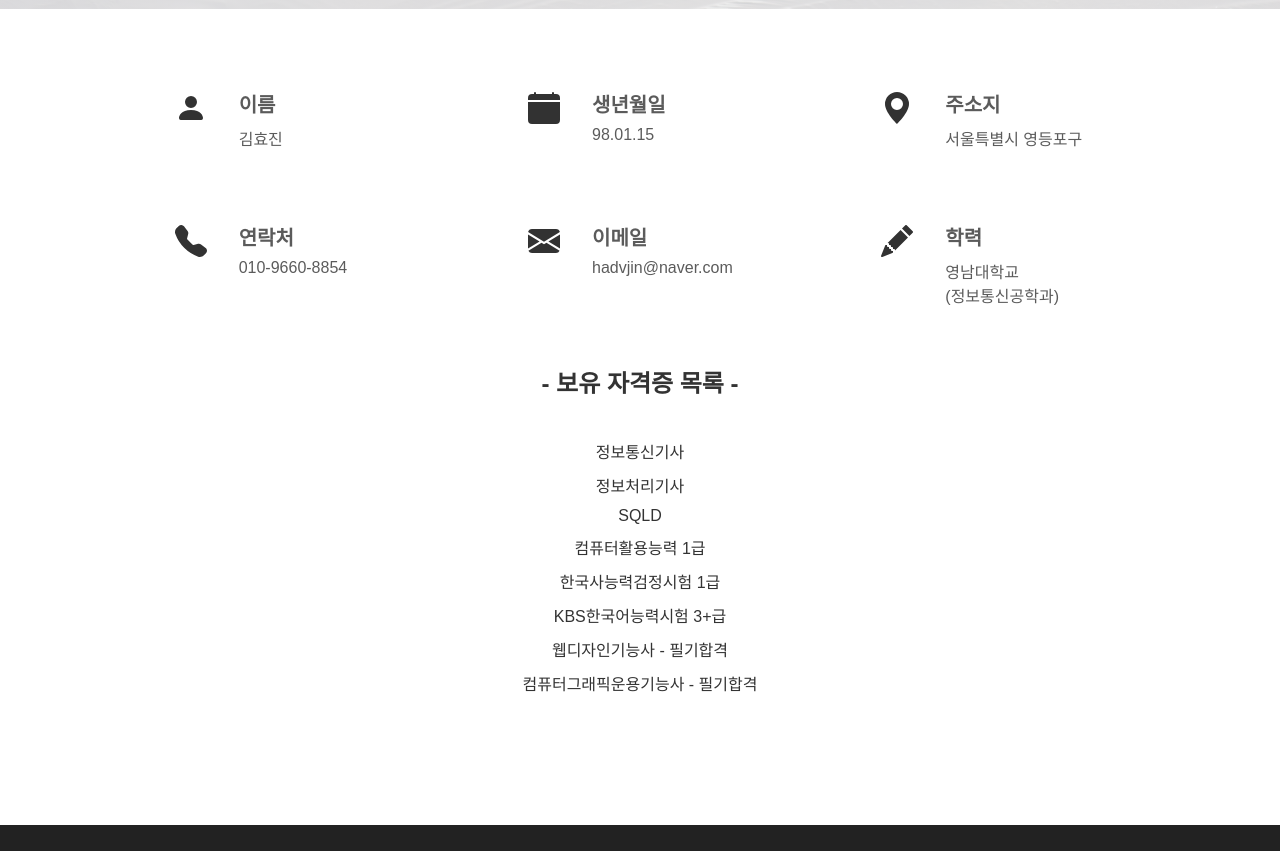
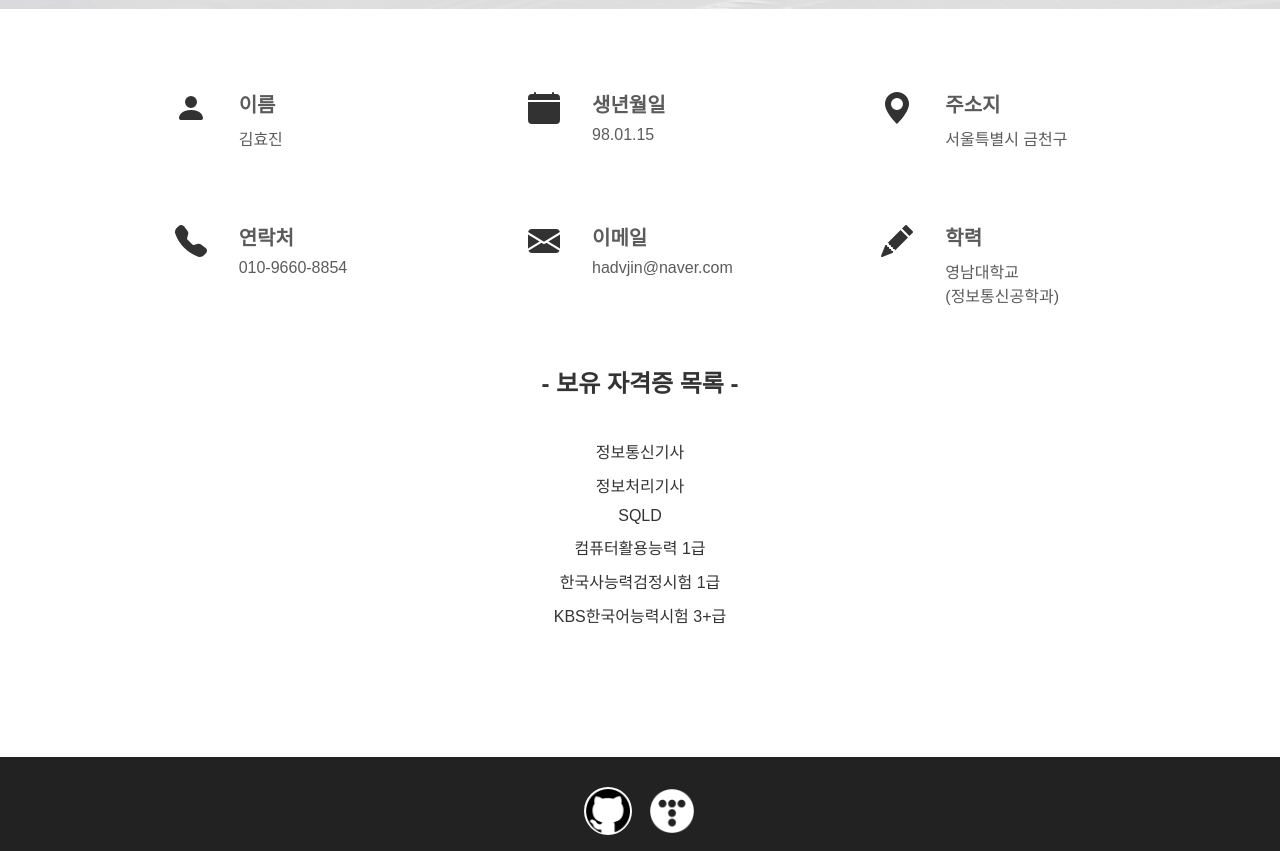
Before and after one commit to 7ingout/hyojin-portfolio, a React (Create React App) app: page /About in a window 1280 px wide. Shown: the part 540-1391 px from the top of the page. Built offline with nearby package versions, Linux system fonts and the light colour scheme.

Commit message:
about 변경

```diff
--- a/src/components/About.js
+++ b/src/components/About.js
@@ -70,7 +70,7 @@ const About = () => {
                                                 주소지
                                             </div>
                                             <div className='AboutMe_field_value'>
-                                                서울특별시 영등포구
+                                                서울특별시 금천구
                                             </div>
                                         </div>
                                     </div>
@@ -132,8 +132,6 @@ const About = () => {
                                     <li>컴퓨터활용능력 1급</li>
                                     <li>한국사능력검정시험 1급</li>
                                     <li>KBS한국어능력시험 3+급</li>
-                                    <li>웹디자인기능사 - 필기합격</li>
-                                    <li>컴퓨터그래픽운용기능사 - 필기합격</li>
                                 </ul>
                             </div>
                         </div>
```
